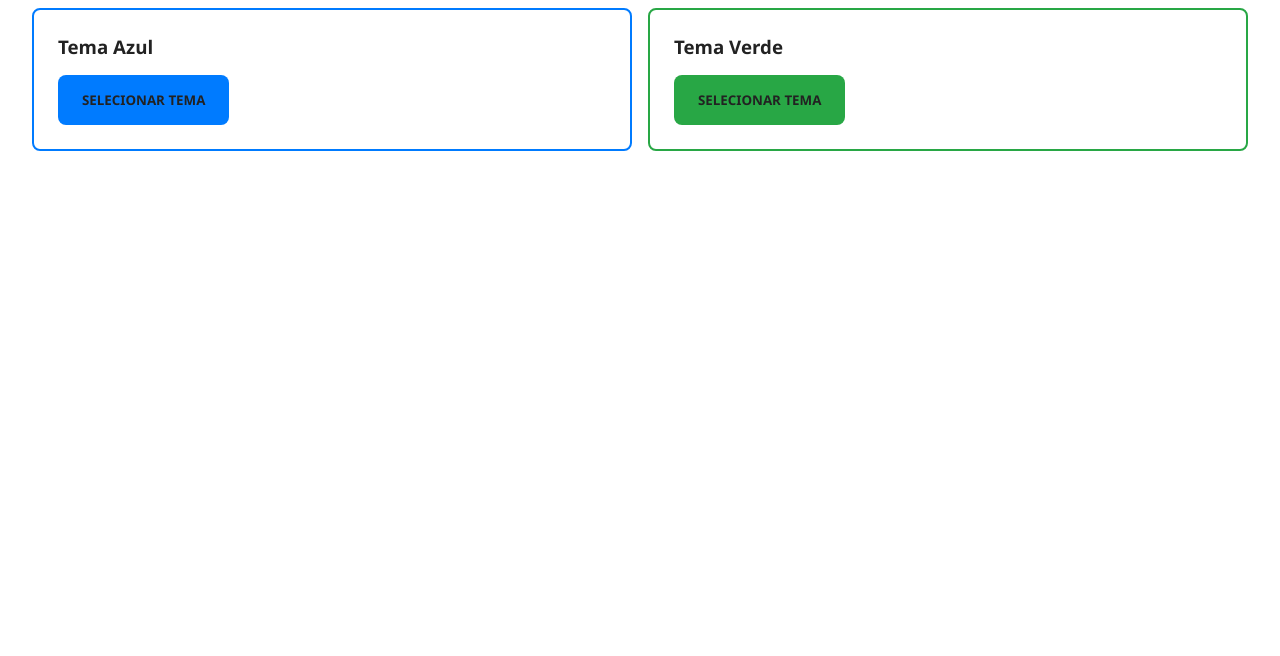
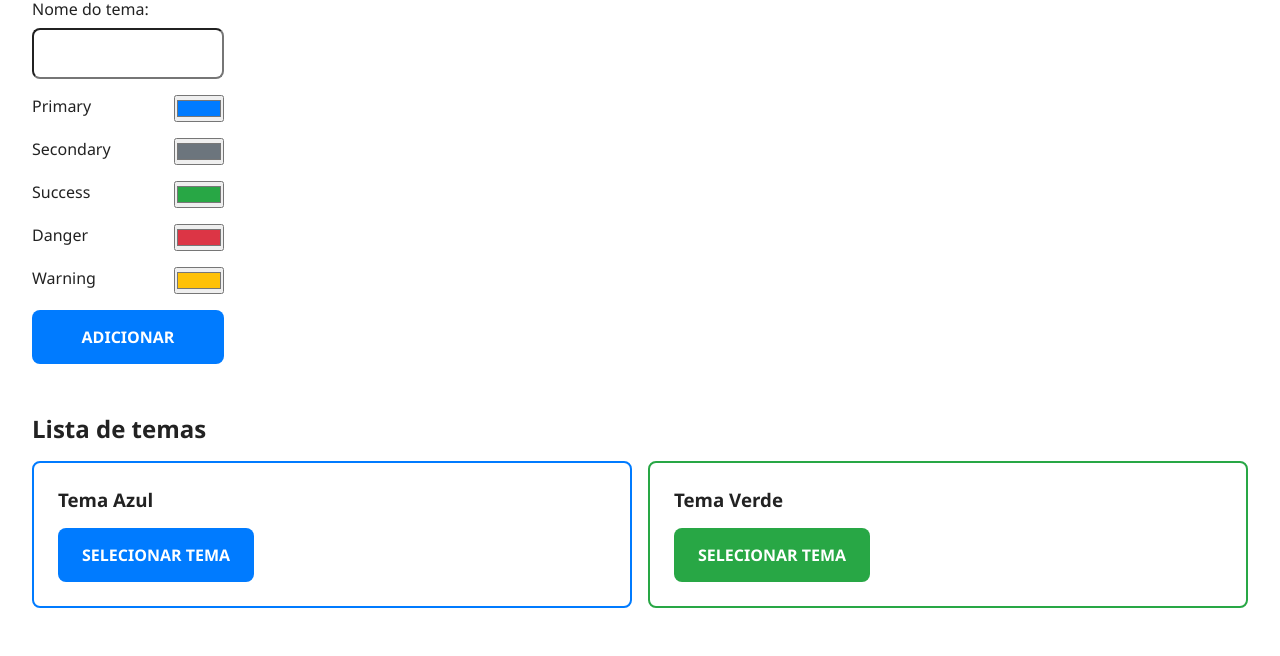
Before and after one commit to marcelopoars/theme-selector, a plain HTML site: page index.html in a window 1280 px wide. Shown: the part 190-846 px from the top of the page. Before the commit the page ends 800 px from the top, so only its background shows below. Drawn offline with Linux system fonts and the light colour scheme.

Commit message:
feat: add new theme form

```diff
--- a/index.html
+++ b/index.html
@@ -13,6 +13,42 @@
     </header>
 
     <main>
+      <h2>Criar novo tema</h2>
+
+      <form id="new-theme-form">
+        <div class="form-control">
+          <label for="theme-name-input">Nome do tema:</label>
+          <input type="text" id="theme-name-input" required>
+        </div>
+
+        <div class="form-control color">
+          <label for="primary-color-input">Primary</label>
+          <input type="color" id="primary-color-input">
+        </div>
+
+        <div class="form-control color">
+          <label for="secondary-color-input">Secondary</label>
+          <input type="color" id="secondary-color-input">
+        </div>
+
+        <div class="form-control color">
+          <label for="success-color-input">Success</label>
+          <input type="color" id="success-color-input">
+        </div>
+
+        <div class="form-control color">
+          <label for="danger-color-input">Danger</label>
+          <input type="color" id="danger-color-input">
+        </div>
+
+        <div class="form-control color">
+          <label for="warning-color-input">Warning</label>
+          <input type="color" id="warning-color-input">
+        </div>
+
+        <button type="submit" id="new-theme-form-button">Adicionar</button>
+      </form>
+
       <h2>Lista de temas</h2>
 
       <ul id="theme-list"></ul>
--- a/src/styles/global.css
+++ b/src/styles/global.css
@@ -8,6 +8,7 @@ html,
 body,
 button {
   font-family: "Segoe UI", Tahoma, Geneva, Verdana, sans-serif;
+  font-size: 1rem;
   color: #222222;
 }
 
@@ -24,8 +25,10 @@ button {
   padding: 1rem 1.5rem;
   border: none;
   border-radius: 0.5rem;
+  color: white;
   font-weight: 700;
   text-transform: uppercase;
+  white-space: nowrap;
   cursor: pointer;
   transition: opacity 0.2s;
 }
@@ -44,11 +47,11 @@ header {
 
 h2 {
   margin-bottom: 1rem;
-  font-size: 2rem;
 }
 
 #theme-list {
   display: flex;
+  flex-wrap: wrap;
   gap: 1rem;
 }
 
@@ -57,3 +60,43 @@ h2 {
   padding: 1.5rem;
   border-radius: 0.5rem;
 }
+
+#new-theme-form {
+  max-width: 12rem;
+  margin-bottom: 3rem;
+
+  display: flex;
+  flex-direction: column;
+  align-items: flex-start;
+  gap: 1rem;
+}
+
+#new-theme-form .form-control {
+  width: 100%;
+}
+
+#new-theme-form .form-control.color {
+  display: flex;
+}
+
+#new-theme-form label {
+  display: inline-block;
+
+  width: 8rem;
+  flex: 1;
+}
+
+#new-theme-form #theme-name-input {
+  margin-top: 0.5rem;
+  padding: 1rem;
+  border-radius: 0.5rem;
+}
+
+#new-theme-form #theme-name-input {
+  display: block;
+  width: 100%;
+}
+
+#new-theme-form #new-theme-form-button {
+  width: 100%;
+}
--- a/src/utils/render-theme-list.js
+++ b/src/utils/render-theme-list.js
@@ -1,13 +1,35 @@
 import { themes } from "../mock/themes.js";
 
-console.log(themes[0].colors);
+const defaultTheme =  {
+  id: 1,
+  name: "Tema Azul",
+  colors: {
+    primary: "#007bff",
+    secondary: "#6c757d",
+    success: "#28a745",
+    danger: "#dc3545",
+    warning: "#ffc107",
+  },
+}
 
-function renderButton(colors) {
-  const button = document.createElement('button')
-  button.style.backgroundColor = colors.primary
-  button.textContent = 'Selecionar tema'
+document.querySelector("#new-theme-form").addEventListener("submit", addNewTheme);
 
-  return button
+document.querySelector('#primary-color-input').value = defaultTheme.colors.primary
+document.querySelector('#secondary-color-input').value = defaultTheme.colors.secondary
+document.querySelector('#success-color-input').value = defaultTheme.colors.success
+document.querySelector('#danger-color-input').value = defaultTheme.colors.danger
+document.querySelector('#warning-color-input').value = defaultTheme.colors.warning
+
+const newThemeFormButton = document.querySelector('#new-theme-form-button')
+newThemeFormButton.style.backgroundColor = defaultTheme.colors.primary
+
+function renderThemeButton(colors) {
+  const button = document.createElement("button");
+  button.style.backgroundColor = colors.primary;
+  button.textContent = "Selecionar tema";
+  button.addEventListener("click", () => console.log(colors.primary));
+
+  return button;
 }
 
 function renderThemeItem(theme) {
@@ -16,10 +38,10 @@ function renderThemeItem(theme) {
   themeWrapper.style.padding = "1.5rem";
 
   const title = document.createElement("h3");
-  title.style.marginBottom = '1rem'
+  title.style.marginBottom = "1rem";
   title.textContent = theme.name;
 
-  const button = renderButton(theme.colors)
+  const button = renderThemeButton(theme.colors);
 
   themeWrapper.appendChild(title);
   themeWrapper.appendChild(button);
@@ -37,3 +59,38 @@ export function renderThemeList() {
     themeListElement.appendChild(themeItem);
   });
 }
+
+function addNewTheme(event) {
+  event.preventDefault();
+
+  const themeName = document.querySelector("#theme-name-input").value;
+  const primaryColor = document.getElementById('primary-color-input').value;
+  const secondaryColor = document.getElementById('secondary-color-input').value;
+  const successColor = document.getElementById('success-color-input').value;
+  const dangerColor = document.getElementById('danger-color-input').value;
+  const warningColor = document.getElementById('warning-color-input').value;
+
+  const newTheme = {
+    id: themes.length + 1,
+    name: themeName,
+    colors: {
+      primary: primaryColor,
+      secondary: secondaryColor,
+      success: successColor,
+      danger: dangerColor,
+      warning: warningColor,
+    },
+  }
+
+  themes.push(newTheme);
+
+  document.querySelector("#theme-name-input").value = ''
+  document.getElementById('primary-color-input').value = defaultTheme.colors.primary
+  document.getElementById('secondary-color-input').value = defaultTheme.colors.secondary
+  document.getElementById('success-color-input').value = defaultTheme.colors.success
+  document.getElementById('danger-color-input').value = defaultTheme.colors.danger
+  document.getElementById('warning-color-input').value = defaultTheme.colors.warning
+
+  renderThemeList();
+  console.log(themes);
+}
```
Also changed, not shown: README.md.
